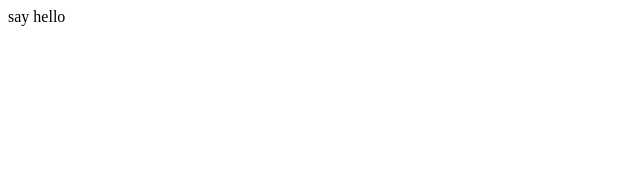
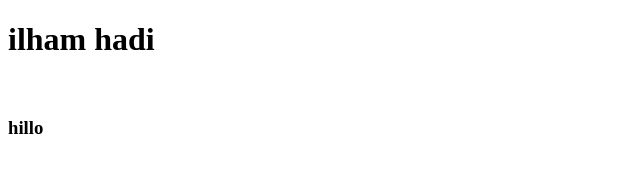
Before and after one commit to ilhamxkz/sat-hello, a plain HTML site: page index.html in a window 1280 px wide. Shown: the whole page, without its empty margins (0-640 px from the left). Drawn offline with Linux system fonts and the light colour scheme.

Commit message:
Update index.html

```diff
--- a/index.html
+++ b/index.html
@@ -1,11 +1,14 @@
+
 <!DOCTYPE html>
 <html lang="en">
 <head>
     <meta charset="UTF-8">
     <meta name="viewport" content="width=device-width, initial-scale=1.0">
-    <title>Document</title>
+    <title>say hello</title>
 </head>
 <body>
-    <div class="">say hello</div>
+    <h1>ilham hadi</h1>
+    <br>
+    <h3>hillo</h3>
 </body>
 </html>
```
